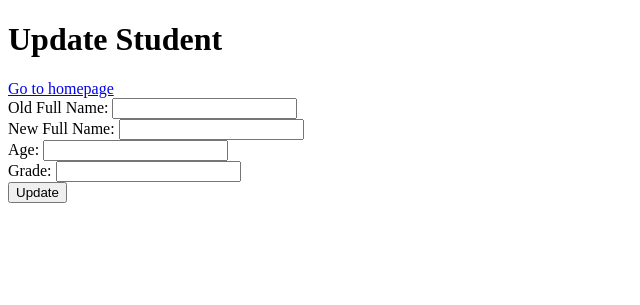
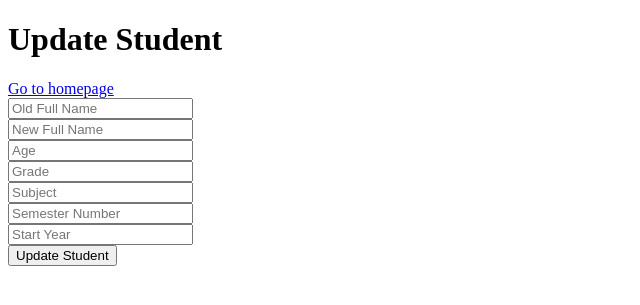
Before and after one commit to Romeli9/4-lab, a Flask app: page /update_student in a window 1280 px wide. Shown: the top 305 px of the page, without its empty margins (0-640 px from the left). Run offline with Flask 3, Linux system fonts and the light colour scheme; parts of the project's set-up code (start-up, migrations or seed data) failed here and were passed over.

Commit message:
Update update_student.html

```diff
--- a/templates/update_student.html
+++ b/templates/update_student.html
@@ -6,20 +6,16 @@
 <body>
     <h1>Update Student</h1>
     <a href="{{ url_for('index') }}">Go to homepage</a>
-    <form method="POST" action="{{ url_for('update_student') }}">
-        <label for="old_full_name">Old Full Name:</label>
-        <input type="text" id="old_full_name" name="old_full_name">
-        <br>
-        <label for="new_full_name">New Full Name:</label>
-        <input type="text" id="new_full_name" name="new_full_name">
-        <br>
-        <label for="age">Age:</label>
-        <input type="text" id="age" name="age">
-        <br>
-        <label for="grade">Grade:</label>
-        <input type="text" id="grade" name="grade">
-        <br>
-        <input type="submit" value="Update">
+    <form method="POST" action="/update_student">
+    <input type="text" name="old_full_name" placeholder="Old Full Name" required><br>
+    <input type="text" name="new_full_name" placeholder="New Full Name" required><br>
+    <input type="text" name="age" placeholder="Age" required><br>
+    <input type="text" name="grade" placeholder="Grade" required><br>
+    <input type="text" name="subject" placeholder="Subject" required><br>
+    <input type="text" name="semester_number" placeholder="Semester Number" required><br>
+    <input type="text" name="start_year" placeholder="Start Year" required><br>
+    <button type="submit">Update Student</button>
     </form>
+
 </body>
 </html>
```
